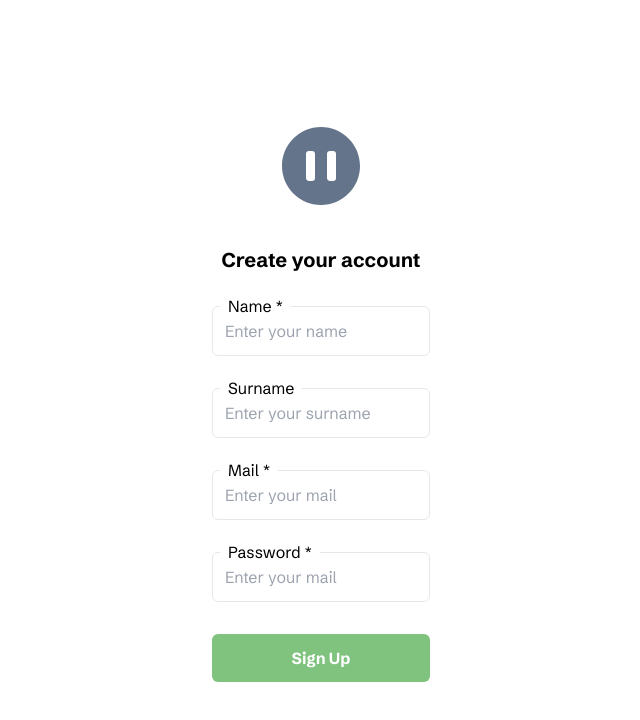
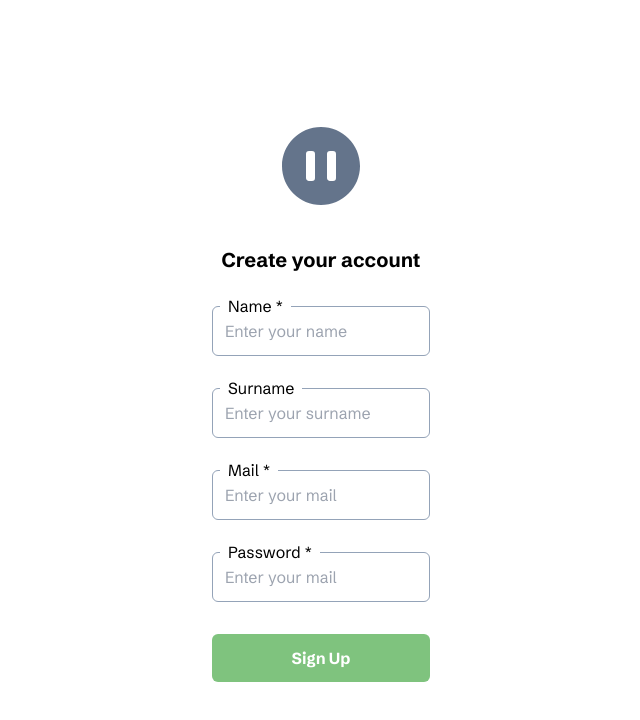
Before and after one commit to joaquincodigo/recipemanager, a Next.js app: page /register in a window 1280 px wide. Shown: the top 720 px of the page, without its empty margins (319-959 px from the left). Built offline with nearby package versions, Linux system fonts and the light colour scheme; no server answers.

Commit message:
More design of the register form

```diff
--- a/app/(auth-pages)/register/page.js
+++ b/app/(auth-pages)/register/page.js
@@ -2,7 +2,7 @@ import { PauseCircleIcon } from "@heroicons/react/24/solid";
 
 export default function RegisterPage() {
   return (
-    <form className="p-3 flex flex-col gap-y-8">
+    <form className="p-3 flex flex-col gap-y-8" autoComplete="off">
       {/* +-+-+-+-+-+-+-+-+-+-+-+-+-+-+-+-+-+-*/}
       {/* TODO: ADD LOGO AFTER YOU FINISH IT  */}
       {/* +-+-+-+-+-+-+-+-+-+-+-+-+-+-+-+-+-+-*/}
@@ -20,7 +20,7 @@ export default function RegisterPage() {
           Name *
         </label>
         <input
-          className="bg-white p-3 rounded-md border focus:outline-none focus:ring-2 focus:ring-[#7FC37E]"
+          className="bg-white p-3 rounded-md border  border-slate-400 focus:outline-none focus:ring-2 focus:ring-[#7FC37E]"
           placeholder="Enter your name"
           type="text"
           id="name"
@@ -39,7 +39,7 @@ export default function RegisterPage() {
           Surname
         </label>
         <input
-          className="bg-white p-3 rounded-md border focus:outline-none focus:ring-2 focus:ring-[#7FC37E]"
+          className="bg-white p-3 rounded-md border border-slate-400 focus:outline-none focus:ring-2 focus:ring-[#7FC37E]"
           placeholder="Enter your surname"
           type="text"
           id="surname"
@@ -57,12 +57,12 @@ export default function RegisterPage() {
           Mail *
         </label>
         <input
-          className="bg-white p-3 rounded-md border focus:outline-none focus:ring-2 focus:ring-[#7FC37E]"
+          className="bg-white p-3 rounded-md border border-slate-400 focus:outline-none focus:ring-2 focus:ring-[#7FC37E]"
           placeholder="Enter your mail"
           type="email"
           id="email"
-          name="email"
-          autoComplete="off"
+          name="email"// MDN Docs says that if the browser still autocompletes, then I have to change the name of the input.
+          autoComplete="new-mail"
         />
       </div>
 
@@ -75,20 +75,18 @@ export default function RegisterPage() {
           Password *
         </label>
         <input
-          className="bg-white p-3 rounded-md border focus:outline-none focus:ring-2 focus:ring-[#7FC37E]"
+          className="bg-white p-3 rounded-md border border-slate-400 focus:outline-none focus:ring-2 focus:ring-[#7FC37E]"
           placeholder="Enter your mail"
           type="password"
           id="password"
           name="password"
-          autoComplete="off"
+          autoComplete="new-password"
         />
       </div>
 
-
-
       {/* REGISTER BUTTON */}
       <button className="p-3 text-white font-bold rounded-md bg-[#7FC37E]">
-				Sign Up
+        Sign Up
       </button>
     </form>
   );
```
